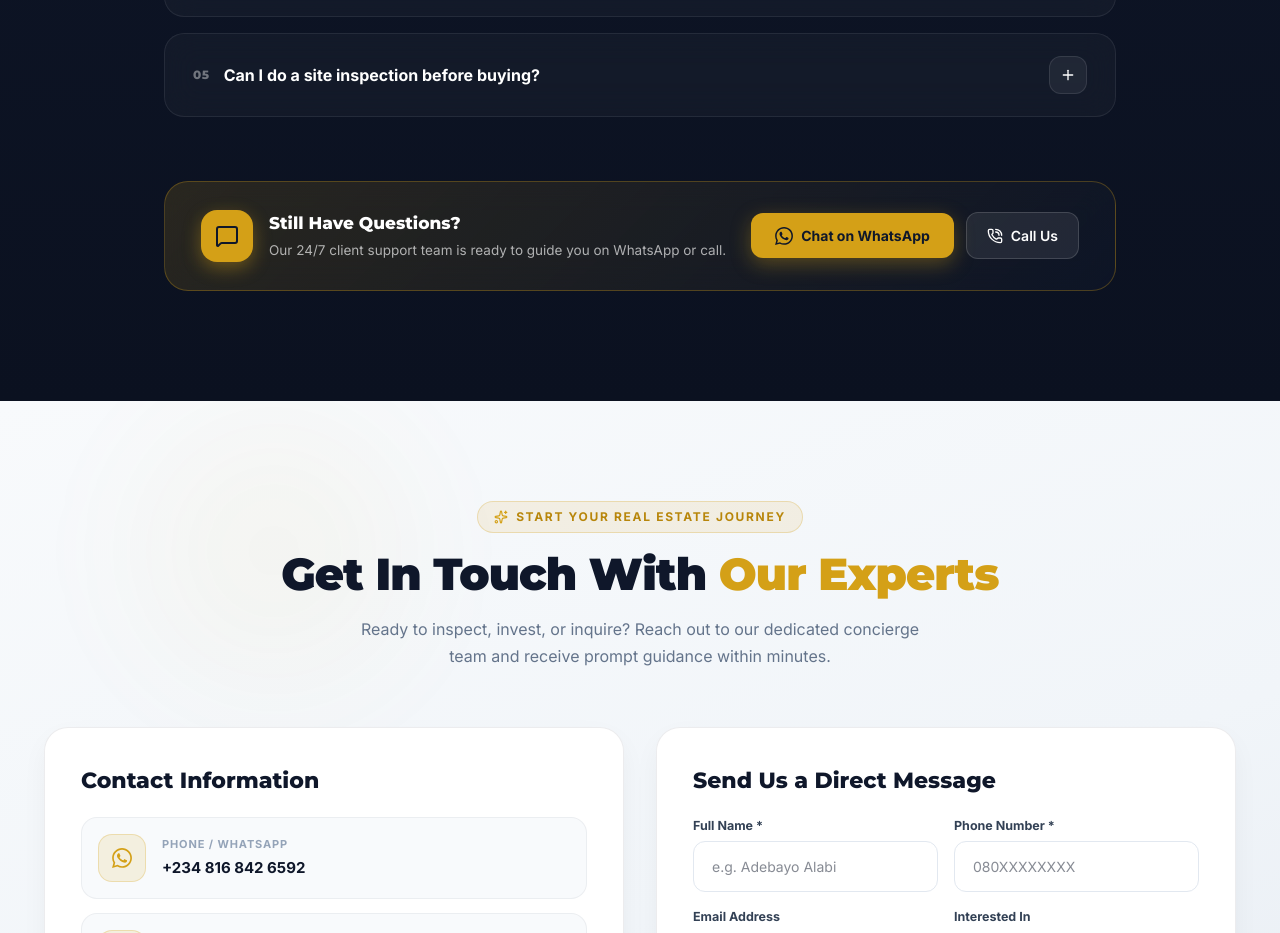
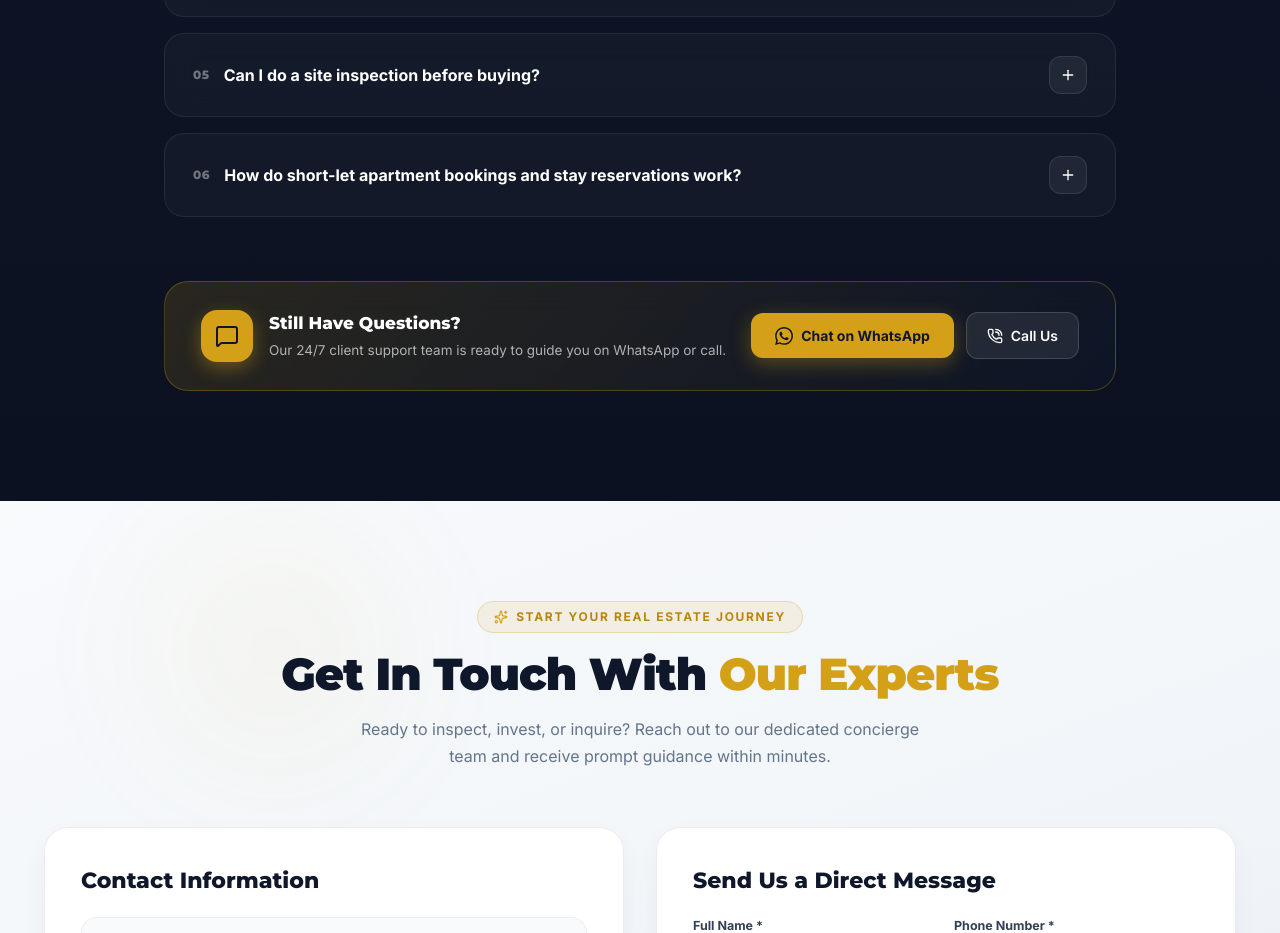
Before and after one commit to CodeWithHife/Tharel-homes, a Next.js app: page / in a window 1280 px wide. Shown: the part 4200-5133 px from the top of the page. Built offline with nearby package versions, Linux system fonts and the light colour scheme; a web font is replaced by a local one.

Commit message:
feat: add 6th FAQ item for short-let bookings and reservations

```diff
--- a/src/components/FAQ.jsx
+++ b/src/components/FAQ.jsx
@@ -38,9 +38,14 @@ const faqs = [
     categoryLabel: "Inspection & Process",
     question: "Can I do a site inspection before buying?",
     answer: "Yes, site inspections are available for all our properties. We strongly encourage all buyers to visit the site before making any payment. Reach out to us on 08168426592 to schedule a free inspection visit at your convenience. For diaspora investors, we can arrange live HD video tours with our on-ground team.",
+  },
+  {
+    id: "06",
+    category: "booking",
+    categoryLabel: "Short-Let & Reservations",
+    question: "How do short-let apartment bookings and stay reservations work?",
+    answer: "You can easily reserve short-let apartments and luxury suites directly on our platform. Select your check-in dates, number of guests, and complete your reservation online or via instant WhatsApp concierge. You will receive immediate booking confirmation and full check-in details.",
   }
-
-
 ];
 
 export default function FAQ() {
```
